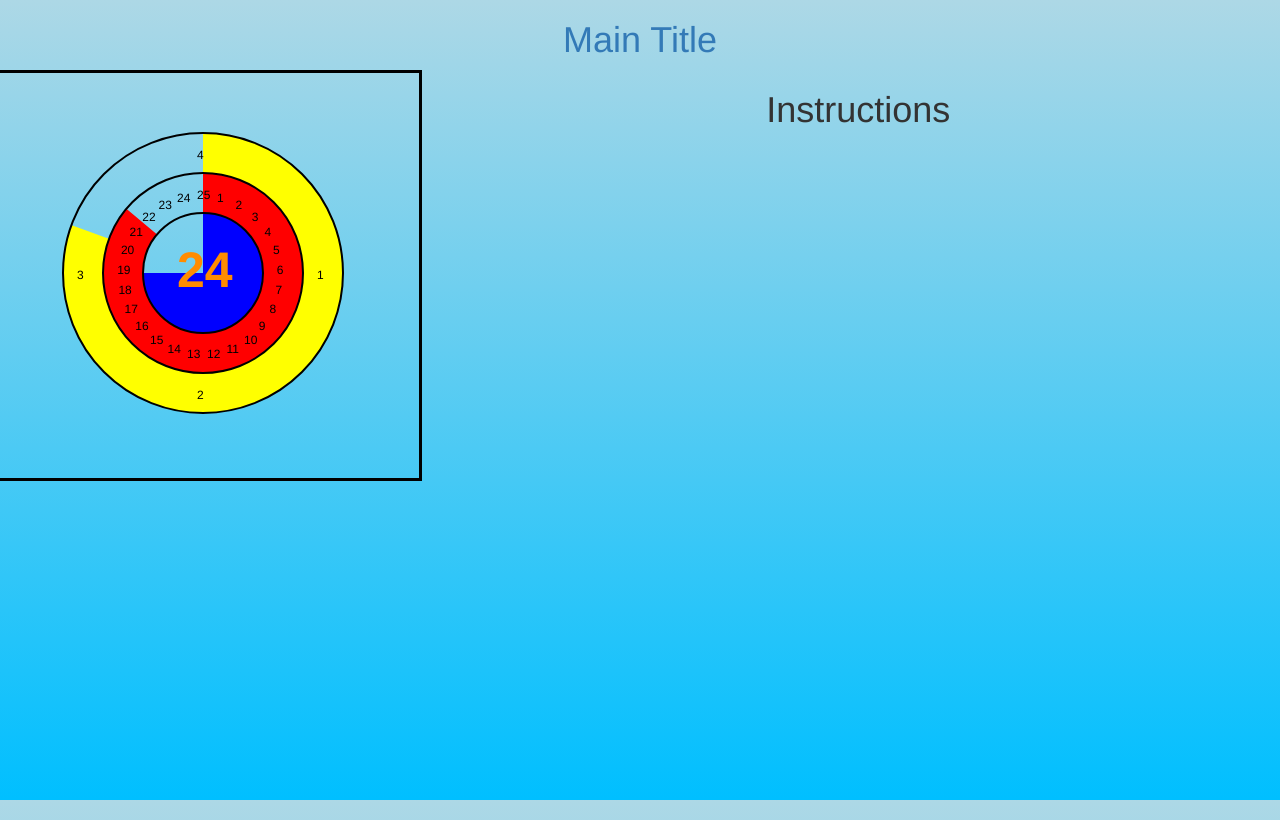
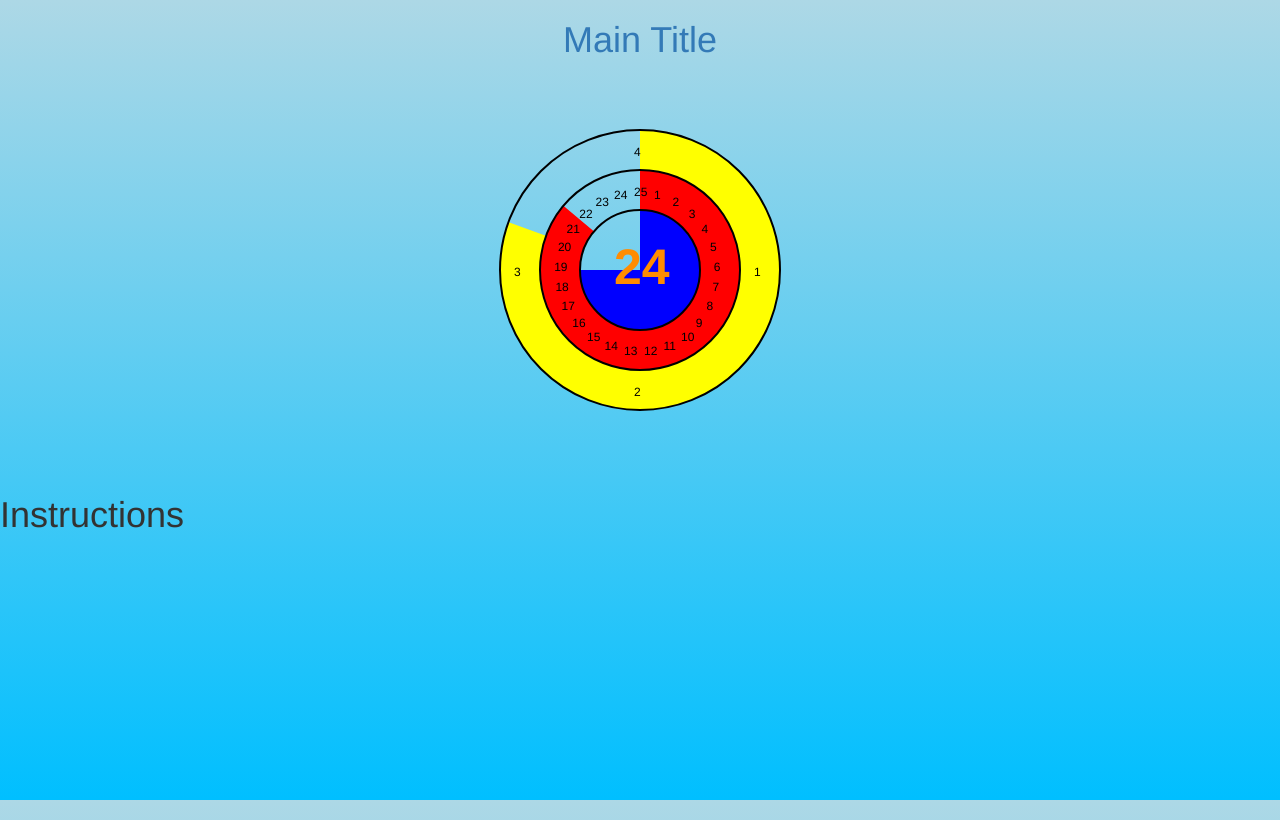
Before and after one commit to nikrb/Pomodoro, a plain HTML site: page index.html in a window 1280 px wide. Drawn offline with nearby package versions, Linux system fonts and the light colour scheme.

Commit message:
tidy static display

```diff
--- a/css/style.css
+++ b/css/style.css
@@ -20,8 +20,3 @@ body {
   max-width:400px;
   border-color:gray;
 }
-
-
-#pomodoro-box {
-  border: 3px solid black;
-}
--- a/index.html
+++ b/index.html
@@ -12,9 +12,8 @@
     <div class='text-center'>
       <h1 class="text-primary">Main Title</h1>
     </div>
-    <div class='row text-center'>
-      <div id='pomodoro-box' class=' col-xs-4'>
-        <svg id="pomodoro_face" viewBox="00 0 200 200" width="400" height="400">
+    <div class='text-center'>
+      <svg id="pomodoro_face" viewBox="0 0 200 200" width="400" height="400">
         <defs>
           <clipPath id="seconds_clip_path">
             <polyline points="100,100 100,50"/>
@@ -51,6 +50,7 @@
 
       </svg>
     </div>
+    <div class='row'>
       <div class='col-xs-8'>
         <h1>Instructions</h1>
       </div>
--- a/js/main.js
+++ b/js/main.js
@@ -12,6 +12,9 @@
 
 */
 $(document).ready( function(){
+    $('.btn').click( function( e){
+    });
+
     function toRad( a){
         return a*(Math.PI/180);
     }
@@ -25,6 +28,7 @@ $(document).ready( function(){
         document.getElementById( append_to).appendChild( el);
         return el;
     }
+    // the current interval minutes left needs centreing.
     function formatSVGText( id, txt){
         var tbox = txt.getBBox();
         var ty = Math.floor( tbox.height/2);
@@ -33,6 +37,15 @@ $(document).ready( function(){
         console.log( "new text position:", tpos, tbox);
         $( '#'+id).attr( tpos);
     }
+    /**
+        drawFace
+        draw doughnut progress
+        id:ele      element doughnut to draw
+        cx:int      centre x
+        cy:int      centre y
+        radius:int  doughnut outer radius
+        angle:int   how far around doughnut has progressed
+    **/
     function drawFace( id, cx, cy, radius, angle){
         console.log( "@drawFace args:", arguments);
         var pathstring = "100,100 ";
@@ -49,27 +62,9 @@ $(document).ready( function(){
         // $('#pathGhost').attr( "points", pathstring);
     }
 
-    // ha! interval face (if) is a keyword, so use period face (pf)
-    var pf = $('#interval_face');
-    drawFace( 'interval_clip_path', parseFloat( pf.attr( "cx")), parseFloat( pf.attr( 'cy')),
-                                    parseFloat( pf.attr( 'r'))+40, 200);
-    var mf = $('#minutes_face');
-    drawFace( 'minutes_clip_path', parseFloat( mf.attr( 'cx')), parseFloat( mf.attr( 'cy')),
-                                    parseFloat( mf.attr( 'r'))+30, 220);
-    var sf = $( '#seconds_face');
-    drawFace( 'seconds_clip_path', parseFloat( sf.attr( "cx")), parseFloat( sf.attr( "cy")),
-                                    parseFloat( sf.attr( "r"))+20, 180);
-
-$('#pomodoro_face text').remove();
-var txt = makeSVGText( 'pomodoro_face', 'text', { id:'minutes_text', x:'100', y:'100', fill:'darkorange',
-                                    'font-size':'25', 'font-weight':'bold'}, "24");
-formatSVGText( 'minutes_text', txt);
-
-drawGradations( 25, mf, 'minsgrad');
-drawGradations( 4, pf, 'intervalgrad');
-
     /**
-display svg text for
+        drawGradations
+        display pomodoro gradation (svg) text
         params:
         total:int       number of gradations, e.g. (secs:60, mins:25, intervals:4)
         mf:$.element    one of the doughnut faces, [interval_face, minutes_face, seconds_face]
@@ -85,14 +80,33 @@ function drawGradations( total, mf, id_base){
             offset = 2;
         }
         for( var i=1; i<=total; i++){
+            // we go from -90 to +270
             var ang = i*angle_delta -90;
+            // FIXME gotta love tweaks (+-3), need a read through svg text
             var tx = cx + mfr * Math.cos( toRad(ang)) - 3;
             var ty = cy + mfr * Math.sin( toRad(ang)) + 3;
             var txt = makeSVGText( 'pomodoro_face', 'text', { id:id_base+i, x:tx, y:ty, fill:'black',
                                             'font-size':'6'}, i);
         }
     }
+    // ha! interval face (if) is a keyword, so use period face (pf)
+    var pf = $('#interval_face');
+    drawFace( 'interval_clip_path', parseFloat( pf.attr( "cx")), parseFloat( pf.attr( 'cy')),
+                                    parseFloat( pf.attr( 'r'))+40, 200);
+    var mf = $('#minutes_face');
+    drawFace( 'minutes_clip_path', parseFloat( mf.attr( 'cx')), parseFloat( mf.attr( 'cy')),
+                                    parseFloat( mf.attr( 'r'))+30, 220);
+    var sf = $( '#seconds_face');
+    drawFace( 'seconds_clip_path', parseFloat( sf.attr( "cx")), parseFloat( sf.attr( "cy")),
+                                    parseFloat( sf.attr( "r"))+20, 180);
 
-    $('.btn').click( function( e){
+    // display the gradation text for the minute and interval doughnuts
+    $('#pomodoro_face text').remove();
+    // main centred text show minutes left for current interval
+    var txt = makeSVGText( 'pomodoro_face', 'text', { id:'minutes_text', x:'100', y:'100', fill:'darkorange',
+                                        'font-size':'25', 'font-weight':'bold'}, "24");
+    formatSVGText( 'minutes_text', txt);
+
+    drawGradations( 25, mf, 'minsgrad');
+    drawGradations( 4, pf, 'intervalgrad');
 });
-});
```
Lines whose indentation alone changed are shown as unchanged.
